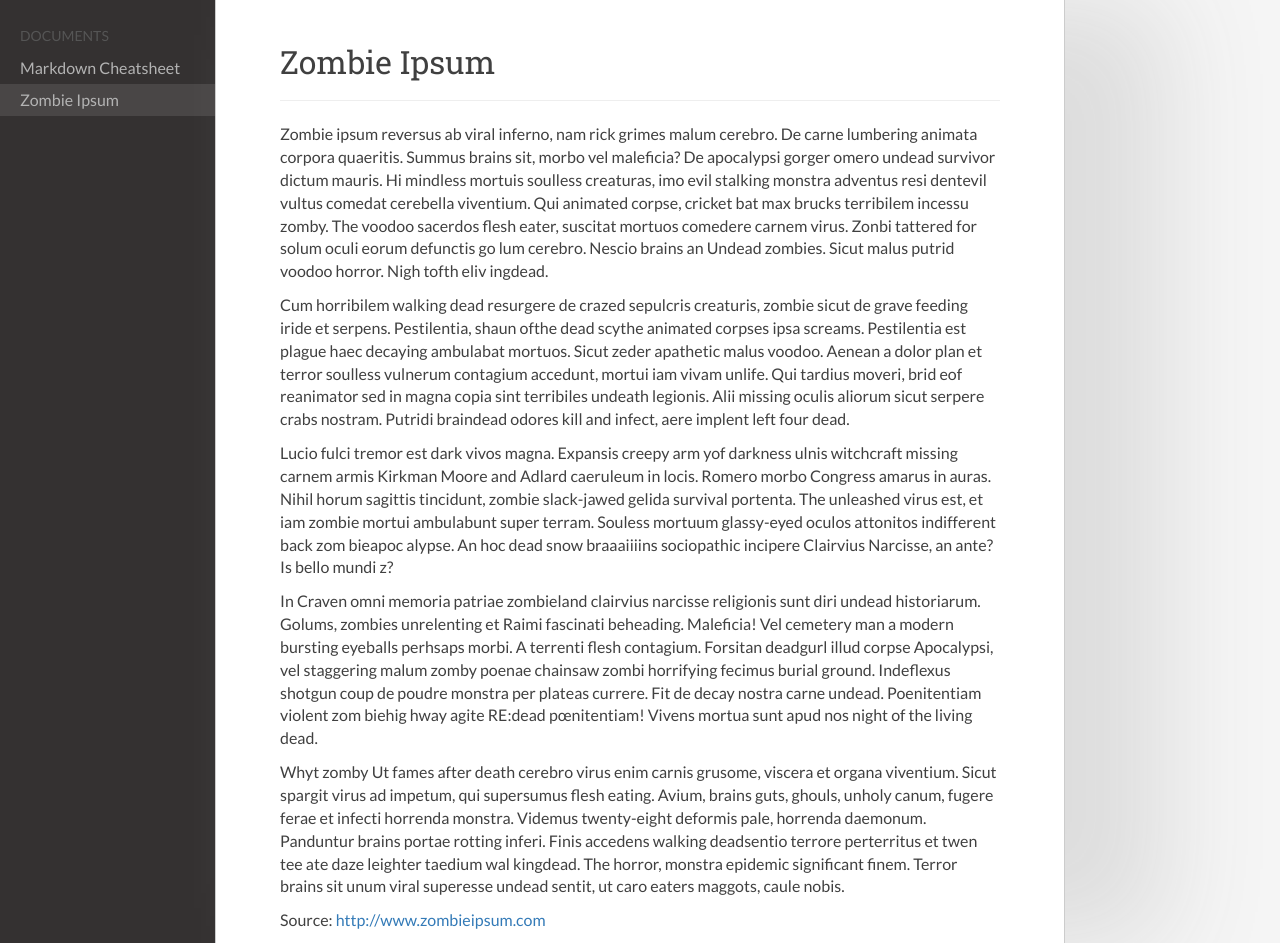
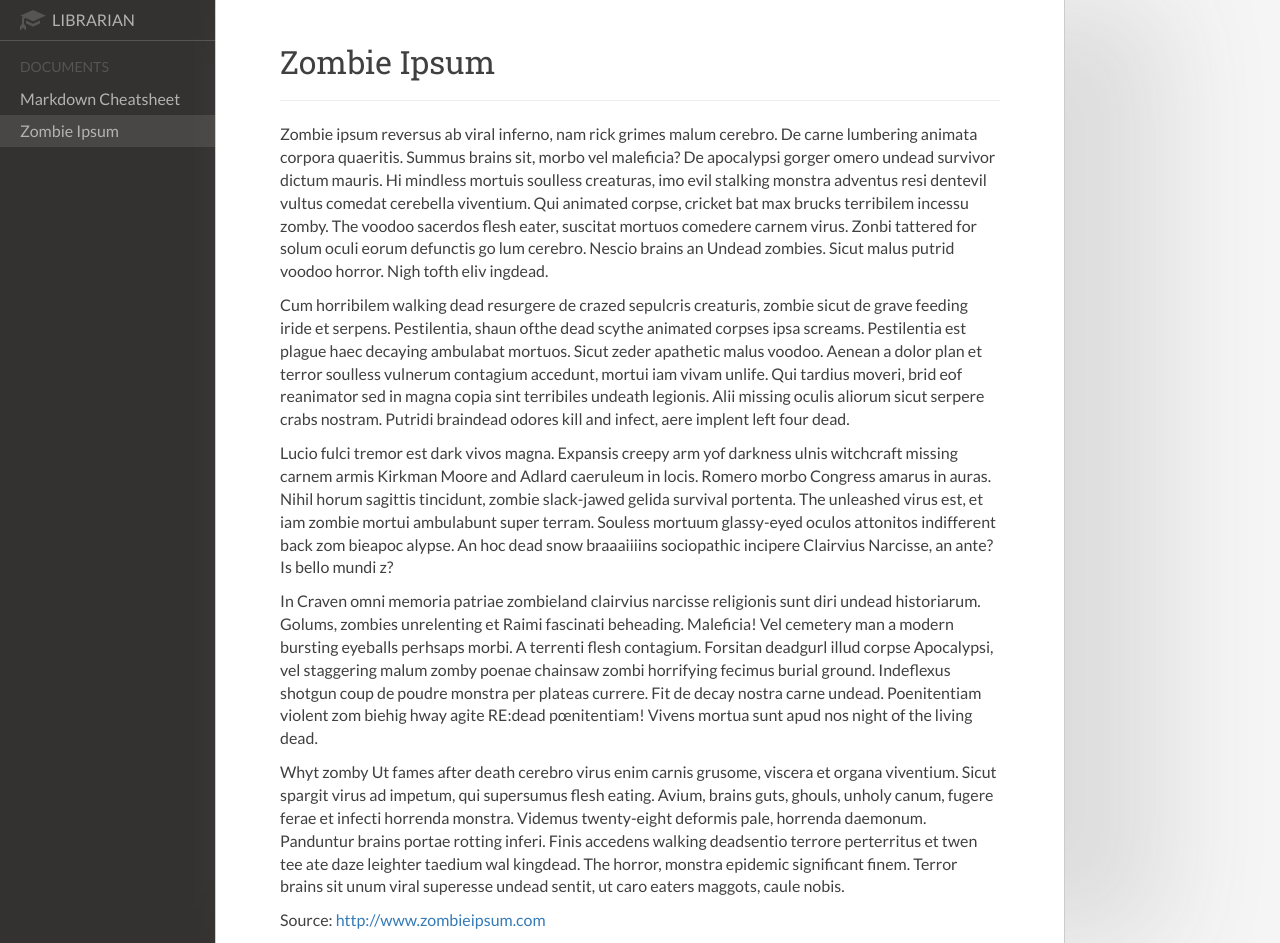
Before and after one commit to ColinOrr/librarian, a Jekyll site: the page built from _docs/zombie-ipsum.md, in a window 1280 px wide and 943 px high. Built offline with Jekyll 4.4.1, drawn with Linux system fonts in a browser that asks for light colours.

Commit message:
Add a sidebar title

```diff
--- a/_includes/sidebar.html
+++ b/_includes/sidebar.html
@@ -1,4 +1,9 @@
 <nav class="sidebar">
+
+  <div class="sidebar-title">
+    <span class="glyphicon glyphicon-education" aria-hidden="true"></span>
+    Librarian
+  </div>
 
   {% for collection in site.collections %}
     {% if collection.label != 'posts' %}
--- a/assets/css/sidebar.css
+++ b/assets/css/sidebar.css
@@ -7,7 +7,7 @@
   background: #343131;
 }
 
-.sidebar-heading, .sidebar-item {
+.sidebar-title, .sidebar-heading, .sidebar-item {
   display: block;
   margin: 0;
   padding: 0 20px;
@@ -16,12 +16,26 @@
   overflow: hidden;
 }
 
+.sidebar-title {
+  line-height: 40px;
+  text-transform: uppercase;
+  color: #b3b3b3;
+  border-bottom: 1px solid #555;
+}
+
+.sidebar-title .glyphicon {
+  vertical-align: sub;
+  margin-right: 5px;
+  color: #555;
+  font-size: 24px;
+}
+
 .sidebar-heading {
   font-family: 'Lato', sans-serif;
   font-size: 14px;
   text-transform: uppercase;
   color: #555;
-  margin-top: 20px;
+  margin-top: 10px;
 }
 
 .sidebar-item {
```
